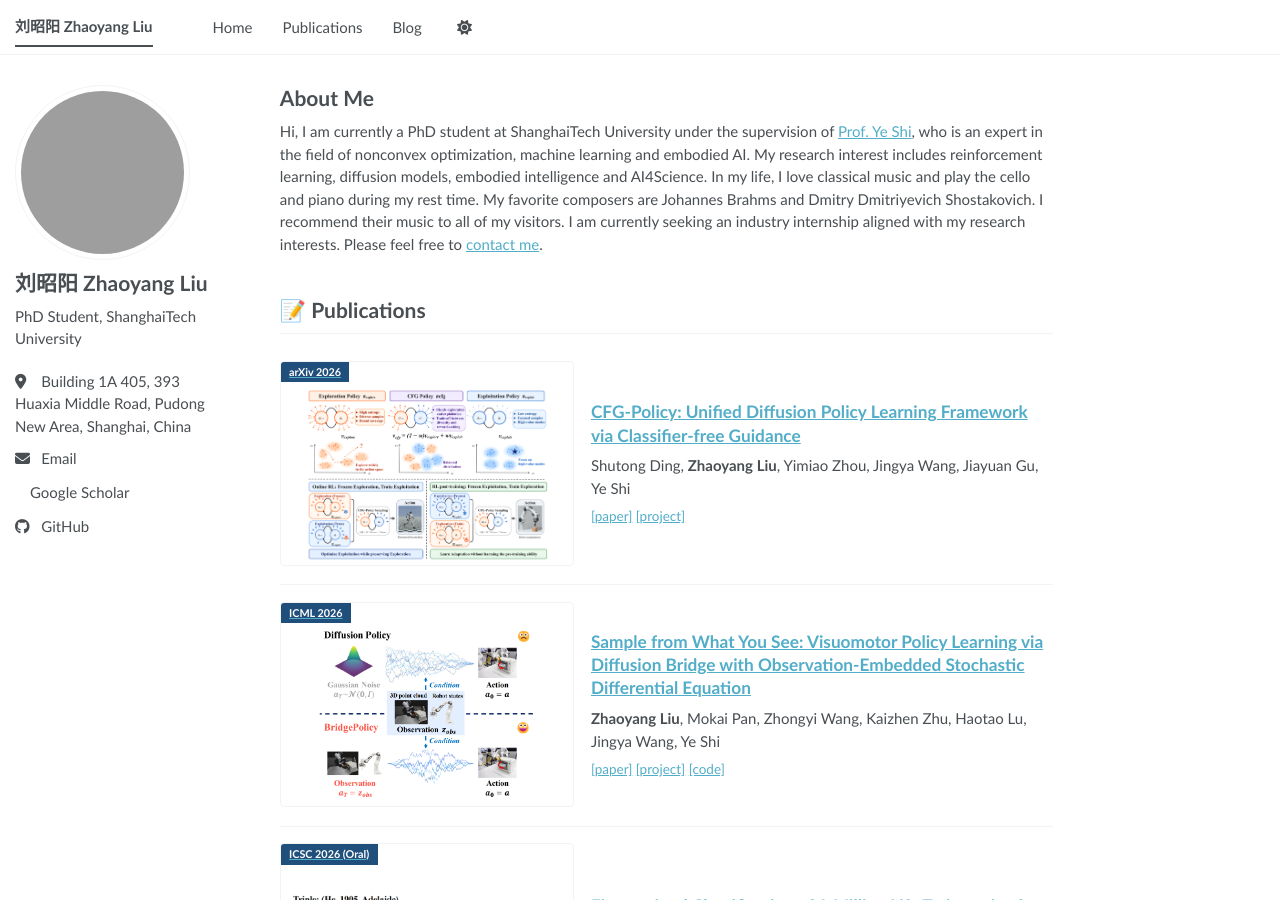
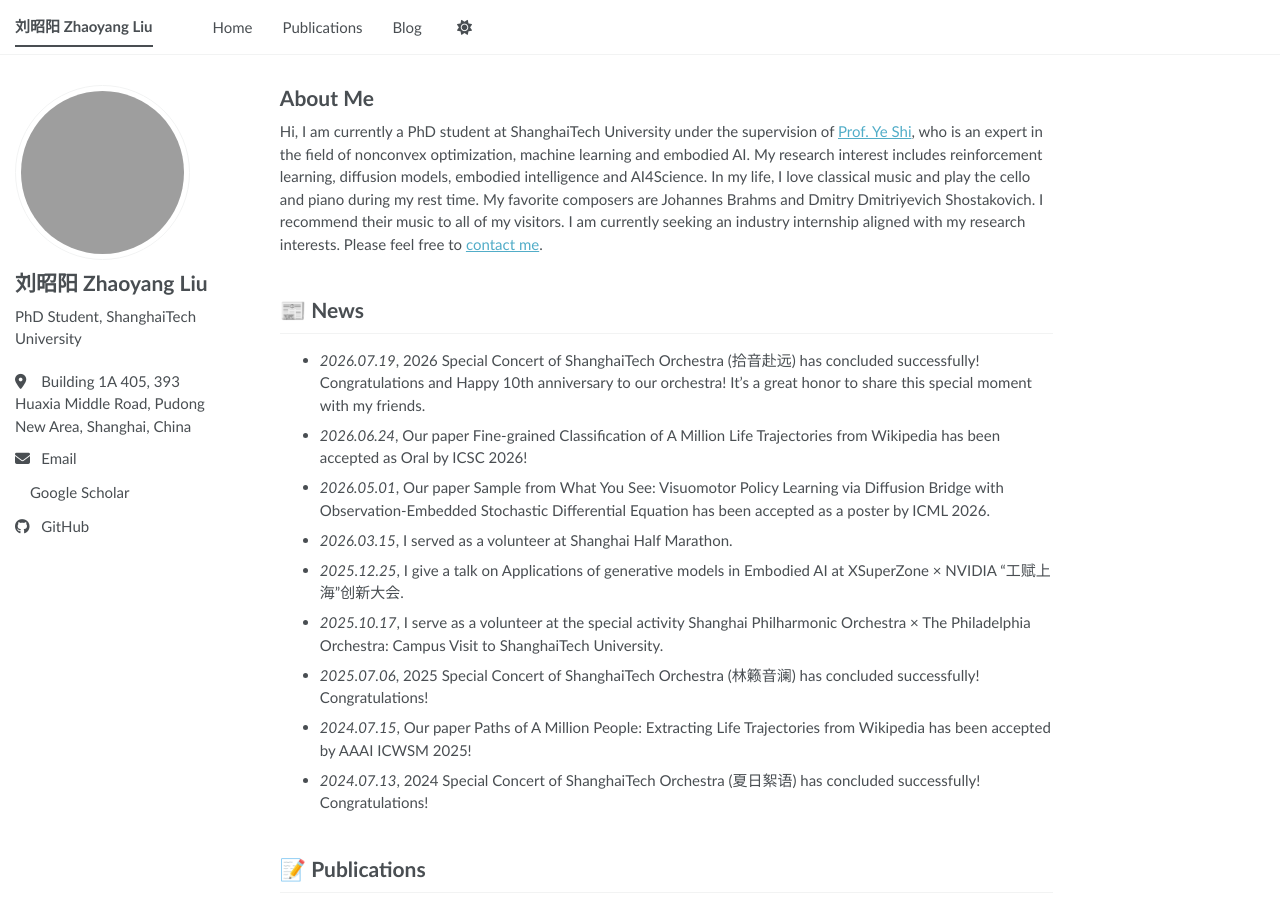
Before and after one commit to zhy-liu/zhy-liu.github.io, a Jekyll site: the page built from _pages/about.md, in a window 1280 px wide and 900 px high. Built offline with Jekyll 4.4.1, drawn with Linux system fonts in a browser that asks for light colours; a style sheet for code colours, icons or effects is not loaded; our own code applies the rules of GitHub Pages for plain Markdown files.

Commit message:
Add News section to homepage

```diff
--- a/_pages/about.md
+++ b/_pages/about.md
@@ -7,6 +7,18 @@ author_profile: true
 # About Me
 
 Hi, I am currently a PhD student at ShanghaiTech University under the supervision of <a href="https://shiye21.github.io/" target="_blank" rel="noopener noreferrer">Prof. Ye Shi</a>, who is an expert in the field of nonconvex optimization, machine learning and embodied AI. My research interest includes reinforcement learning, diffusion models, embodied intelligence and AI4Science. In my life, I love classical music and play the cello and piano during my rest time. My favorite composers are Johannes Brahms and Dmitry Dmitriyevich Shostakovich. I recommend their music to all of my visitors. I am currently seeking an industry internship aligned with my research interests. Please feel free to [contact me](mailto:liuzhy2023@shanghaitech.edu.cn).
+
+## 📰 News
+
+- *2026.07.19*, 2026 Special Concert of ShanghaiTech Orchestra (拾音赴远) has concluded successfully! Congratulations and Happy 10th anniversary to our orchestra! It's a great honor to share this special moment with my friends.
+- *2026.06.24*, Our paper Fine-grained Classification of A Million Life Trajectories from Wikipedia has been accepted as Oral by ICSC 2026!
+- *2026.05.01*, Our paper Sample from What You See: Visuomotor Policy Learning via Diffusion Bridge with Observation-Embedded Stochastic Differential Equation has been accepted as a poster by ICML 2026.
+- *2026.03.15*, I served as a volunteer at Shanghai Half Marathon.
+- *2025.12.25*, I give a talk on Applications of generative models in Embodied AI at XSuperZone × NVIDIA “工赋上海”创新大会.
+- *2025.10.17*, I serve as a volunteer at the special activity Shanghai Philharmonic Orchestra × The Philadelphia Orchestra: Campus Visit to ShanghaiTech University.
+- *2025.07.06*, 2025 Special Concert of ShanghaiTech Orchestra (林籁音澜) has concluded successfully! Congratulations!
+- *2024.07.15*, Our paper Paths of A Million People: Extracting Life Trajectories from Wikipedia has been accepted by AAAI ICWSM 2025!
+- *2024.07.13*, 2024 Special Concert of ShanghaiTech Orchestra (夏日絮语) has concluded successfully! Congratulations!
 
 ## 📝 Publications
 
```
